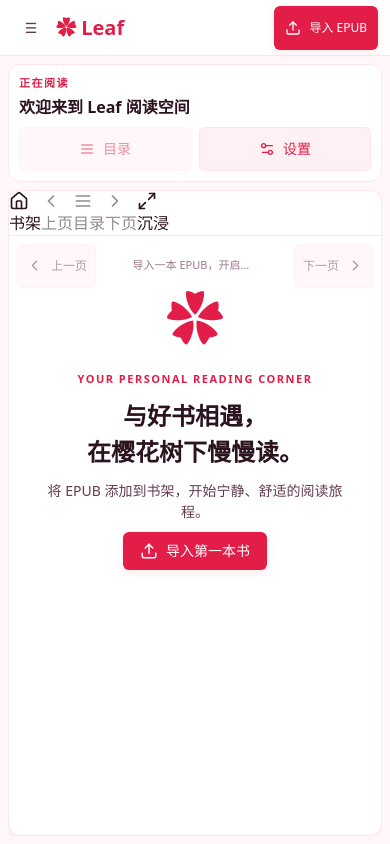
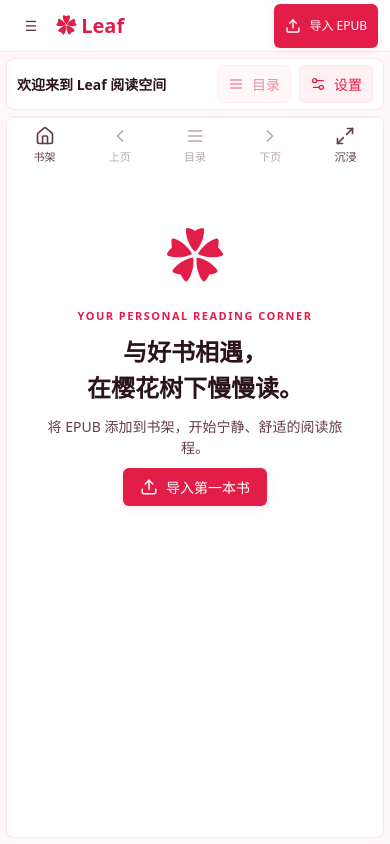
Before and after one commit to yanyu03/SakuraReader, a React (Vite) app: page / in a window 390 px wide. Built offline with nearby package versions, Linux system fonts and the light colour scheme.

Commit message:
style(mobile): SakuraUI native-like dock, shelf drawer, immersive reading and safe areas

```diff
--- a/src/style.css
+++ b/src/style.css
@@ -47,3 +47,32 @@ html,body,#root{height:100%;min-height:0}
 
 /* Opt-in transition is driven by Web Animations on EPUB host; no constant GPU layer. */
 .motion-setting{display:flex;align-items:center;gap:10px;color:var(--sub);font-size:14px;line-height:1.5}.motion-setting input{accent-color:var(--brand);width:18px;height:18px;flex-shrink:0}
+
+/* SakuraUI mobile app shell: desktop is intentionally unchanged. */
+.mobile-reader-nav{display:none}
+@media(max-width:767px){
+ .app{height:100dvh;padding-top:env(safe-area-inset-top,0px)}
+ .head{height:52px;min-height:52px;padding-inline:12px}
+ .layout{position:relative;flex:1;min-height:0}
+ .shelf{position:absolute;left:0;top:0;bottom:0;width:min(88vw,340px);max-height:none;z-index:120;box-shadow:8px 0 28px var(--shadow);border-radius:0 12px 12px 0;overscroll-behavior:contain}
+ .work{padding:6px;gap:6px}
+ .toolbar{padding:6px 10px;border-radius:8px}
+ .toolbar .eyebrow,.toolbar .booktitle small{display:none}
+ .toolbar .booktitle strong{font-size:14px}
+ .reading{gap:6px}
+ .paper{border-radius:8px}
+ .paper footer{display:none}
+ .mobile-reader-nav{display:grid;grid-template-columns:repeat(5,minmax(0,1fr));gap:0;flex:0 0 auto;min-height:56px;padding-bottom:env(safe-area-inset-bottom,0px);border-top:1px solid var(--border);background:var(--card)}
+ .mobile-reader-nav button{display:flex;align-items:center;justify-content:center;flex-direction:column;gap:3px;min-width:0;min-height:52px;color:var(--sub);background:transparent;border:0;font-size:11px}
+ .mobile-reader-nav button:active{background:var(--accent);color:var(--brand)}
+ .mobile-reader-nav button:disabled{opacity:.45}
+ .mobile-reader-nav span{white-space:nowrap}
+ .epub{padding:4px 10px}
+ .inspector{position:absolute;left:6px;right:6px;bottom:calc(60px + env(safe-area-inset-bottom,0px));width:auto;max-height:55dvh;z-index:110;border-radius:12px;box-shadow:0 -8px 24px var(--shadow)}
+ .app.immersive .head,.app.immersive .toolbar{display:none}
+ .app.immersive .work{padding:0;gap:0}
+ .app.immersive .paper{border:0;border-radius:0}
+ .app.immersive .epub{padding:4px 8px}
+}
+@media(max-width:479px){.toolbar .controls{width:auto;display:flex;grid-template-columns:none}.toolbar .secondary{width:auto;min-height:38px;padding:0 10px}.toolbar .booktitle{flex-basis:0}.mobile-reader-nav button{min-height:50px}}
+@media(prefers-reduced-motion:reduce){.mobile-reader-nav button{transition:none}}
```
